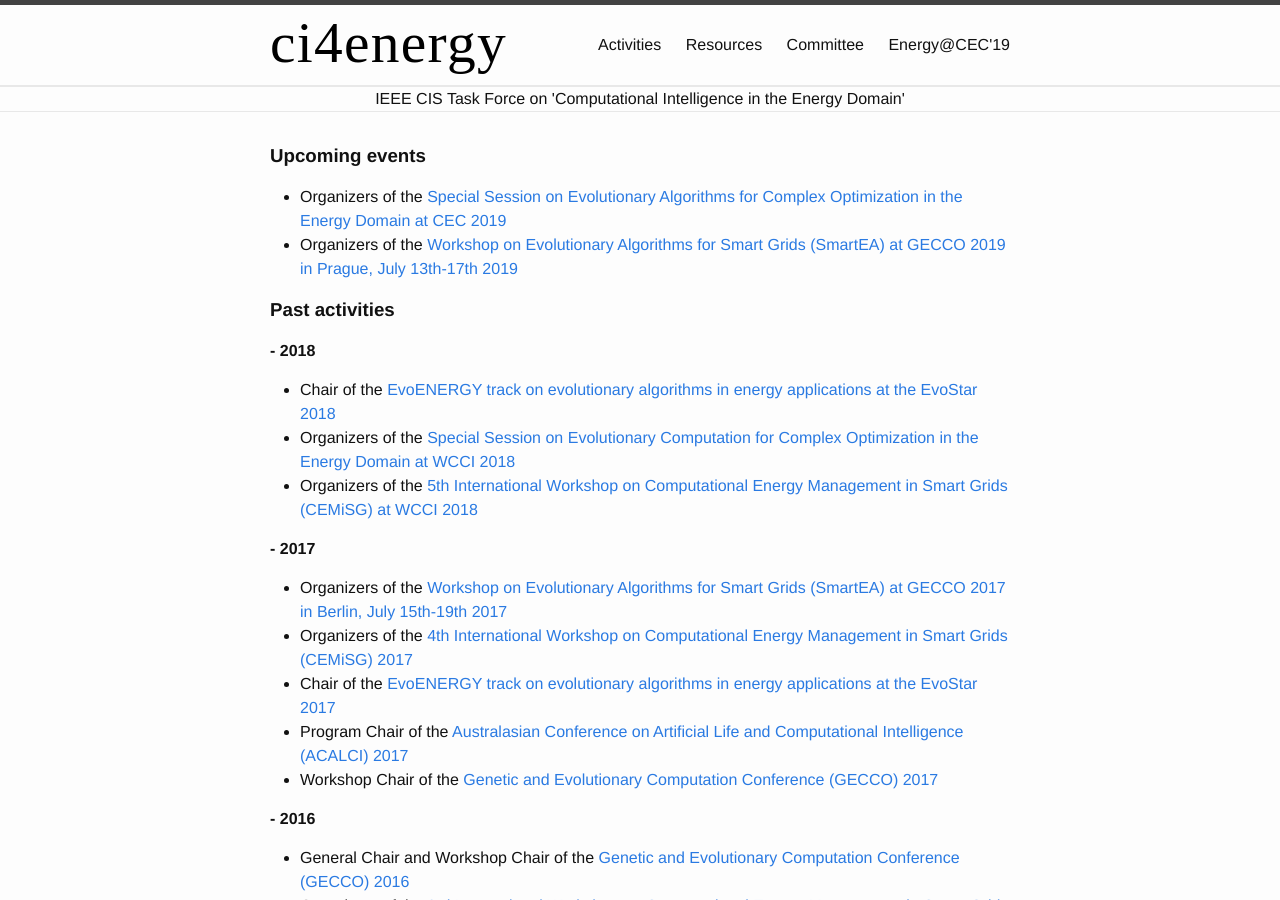
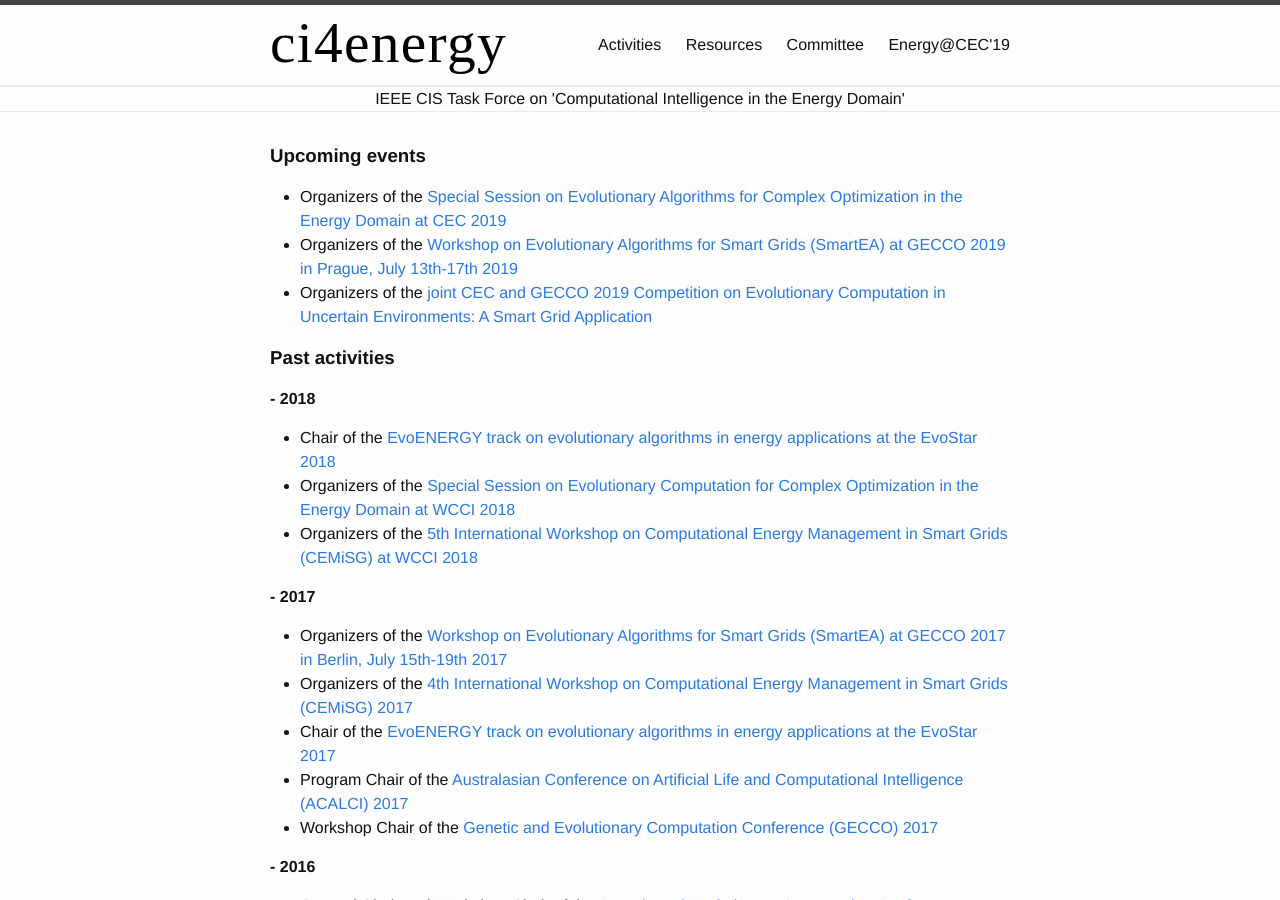
Before and after one commit to ci4energy/ci4energy.github.io, a Jekyll site: the page built from activities.md, in a window 1280 px wide and 900 px high. Built offline with Jekyll 4.4.1, drawn with Linux system fonts in a browser that asks for light colours.

Commit message:
Update activities.md

```diff
--- a/activities.md
+++ b/activities.md
@@ -9,6 +9,7 @@ weight: 10
 <h3><b>Upcoming events</b></h3>
 - Organizers of the <a href="{{ site.baseurl }}/energy">Special Session on Evolutionary Algorithms for Complex Optimization in the Energy Domain at CEC 2019</a>
 - Organizers of the <a href="{{ site.baseurl }}/smartEA19"> Workshop on Evolutionary Algorithms for Smart Grids (SmartEA) at GECCO 2019 in Prague, July 13th-17th 2019</a>
+- Organizers of the <a href="http://www.gecad.isep.ipp.pt/ERM2019-Competition/"> joint CEC and GECCO 2019 Competition on Evolutionary Computation in Uncertain Environments: A Smart Grid Application</a>
 
 
 
```
